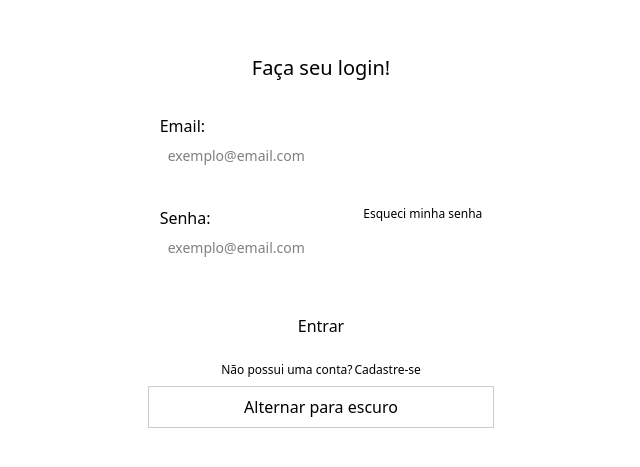
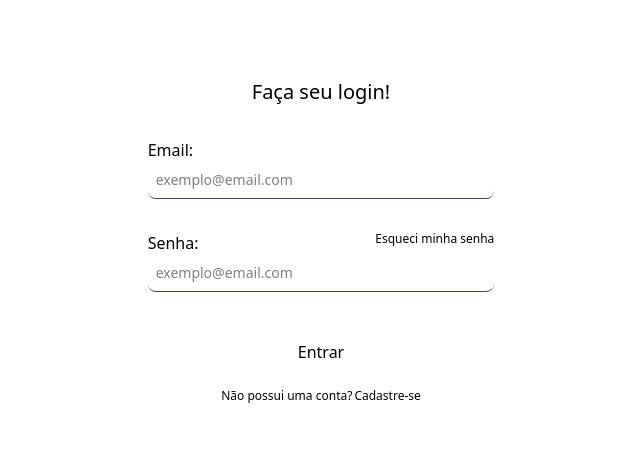
Before and after one commit to CarlosArthurAndrade/IMDB-Passione, a Next.js app in the folder Frontend/imdb-passione/: page / in a window 1280 px wide. Shown: the part 169-636 px from the top of the page, without its empty margins (319-959 px from the left). Built offline with nearby package versions, Linux system fonts and the light colour scheme.

Commit message:
tirando botão de darkmode da prod e removendo as bordas dos inputs

```diff
--- a/Frontend/imdb-passione/app/(auth)/page.tsx
+++ b/Frontend/imdb-passione/app/(auth)/page.tsx
@@ -7,21 +7,21 @@ export default function Home() {
       <div className="w-4/5 p-5 lg:w-1/3 flex flex-col items-center bg-card box-border lg:p-10 rounded-lg">
         <h1 className="text-xl mb-5 mt-5">Faça seu login!</h1>
         <div className="w-full flex flex-col space-y-2">
-          <div className="w-full bg-input bg-input-border p-3 rounded-lg">
+          <div className="w-full py-3 rounded-lg">
             <p className="">Email:</p>
             <input
               type="text" placeholder="exemplo@email.com"
-              className="w-full p-2 text-sm bg-input bg-input-border focus:outline-none rounded-lg"
+              className="w-full p-2 text-sm bg-input-border focus:outline-none rounded-lg"
               />
           </div>
-          <div className="w-full bg-input bg-input-border p-3 rounded-lg">
+          <div className="w-full py-3 rounded-lg">
             <div className="w-full flex justify-between">
               <p className="">Senha:</p>
               <a className="text-xs login-link">Esqueci minha senha</a>
             </div>
             <input
               type="text" placeholder="exemplo@email.com"
-              className="w-full p-2 text-sm bg-input bg-input-border focus:outline-none rounded-lg"
+              className="w-full p-2 text-sm bg-input-border focus:outline-none rounded-lg"
               />
           </div>
           <div className="w-full flex flex-col items-center space-y-4">
@@ -40,7 +40,7 @@ export default function Home() {
               </a>
             </div>
             </div>
-            <ThemeToggle />
+            {/* <ThemeToggle /> */}
         </div>
       </div>
     </div>
--- a/Frontend/imdb-passione/app/globals.css
+++ b/Frontend/imdb-passione/app/globals.css
@@ -12,7 +12,6 @@
   --main-background: #0B0B1A;
   --bg-card: #14142B;
   --bg-input: #1E1B3A;
-  --bg-input-border: 1px solid #F6FF7D;
   --bg-login-button: linear-gradient(to right, #7B2FF7, #C77DFF);
   --h1-login: #F5F3FF;
   --login-placeholder: #B8B3D9;
@@ -32,7 +31,7 @@
 }
 
 .bg-input-border {
-  border: var(--bg-input-border);
+  border-bottom: 1.5px solid #453f70
 }
 
 .bg-login-button {
```
